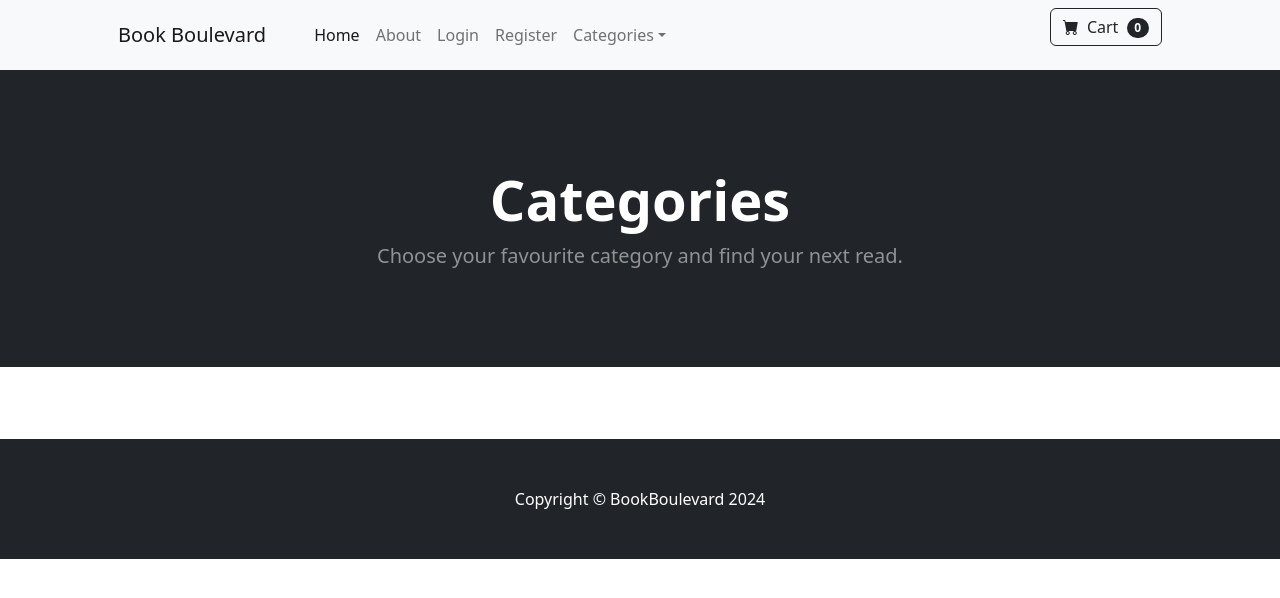
After one commit to Aleks1014/BookBoulevard, a Django app: page /category_summary/ in a window 1280 px wide. The commit adds this page. Shown: the top 598 px of the page. Run offline with Django 5.2, Linux system fonts and the light colour scheme; data that the repository does not hold is empty; some libraries are stand-ins or nearby versions.

Commit message:
Category summary page

```diff
--- /dev/null
+++ b/store/templates/category_summary.html
@@ -0,0 +1,35 @@
+{% extends 'base.html' %}
+{% block content%}
+     <header class="bg-dark py-5">
+                <div class="container px-4 px-lg-5 my-5">
+                    <div class="text-center text-white">
+                        <h1 class="display-4 fw-bolder">Categories</h1>
+                        <p class="lead fw-normal text-white-50 mb-0">
+                            Choose your favourite category and find your next read.
+                        </p>
+                    </div>
+                </div>
+     </header>
+<br>
+<br>
+<br>
+     <div class="container">
+         <div class="row">
+             <center>
+                <div class="col-8">
+                    {% for category in categories %}
+                    <h2><a href="{% url 'category' category %}" class="link-dark">{{ category }}</a></h2>
+                        <br>
+                        {% for subcategory in subcategories %}
+                            {% if subcategory.category == category %}
+                    <h5><a href="" class="link-dark">{{ subcategory }}</a></h5>
+                            <br>
+                            <br>
+                            {% endif %}
+                        {% endfor %}
+                    {% endfor %}
+                </div>
+             </center>
+         </div>
+    </div>
+{% endblock %}
--- a/store/templates/navbar.html
+++ b/store/templates/navbar.html
@@ -20,7 +20,7 @@
                     <a class="nav-link dropdown-toggle" id="navbarDropdown" href="#" role="button"
                        data-bs-toggle="dropdown" aria-expanded="false">Categories</a>
                     <ul class="dropdown-menu" aria-labelledby="navbarDropdown">
-                        <li><a class="dropdown-item" href="#!">All Products</a></li>
+                        <li><a class="dropdown-item" href="{% url 'category_summary' %}">All Products</a></li>
                         <li>
                             <hr class="dropdown-divider"/>
                         </li>
--- a/store/urls.py
+++ b/store/urls.py
@@ -9,4 +9,5 @@ urlpatterns = [
     path('register/', views.register_user, name='register'),
     path('product/<int:pk>', views.product, name='product'),
     path('category/<str:cat_name>', views.category, name='category'),
+    path('category_summary/', views.category_summary, name='category_summary'),
 ]
--- a/store/views.py
+++ b/store/views.py
@@ -77,3 +77,9 @@ def category(request, cat_name):
     # except:
     #     messages.error(request, 'That category does not exist.')
     #     return redirect('home')
+
+
+def category_summary(request):
+    categories = Category.objects.all()
+    subcategories = Subcategory.objects.all()
+    return render(request, 'category_summary.html', {'categories': categories, 'subcategories':subcategories})
```
